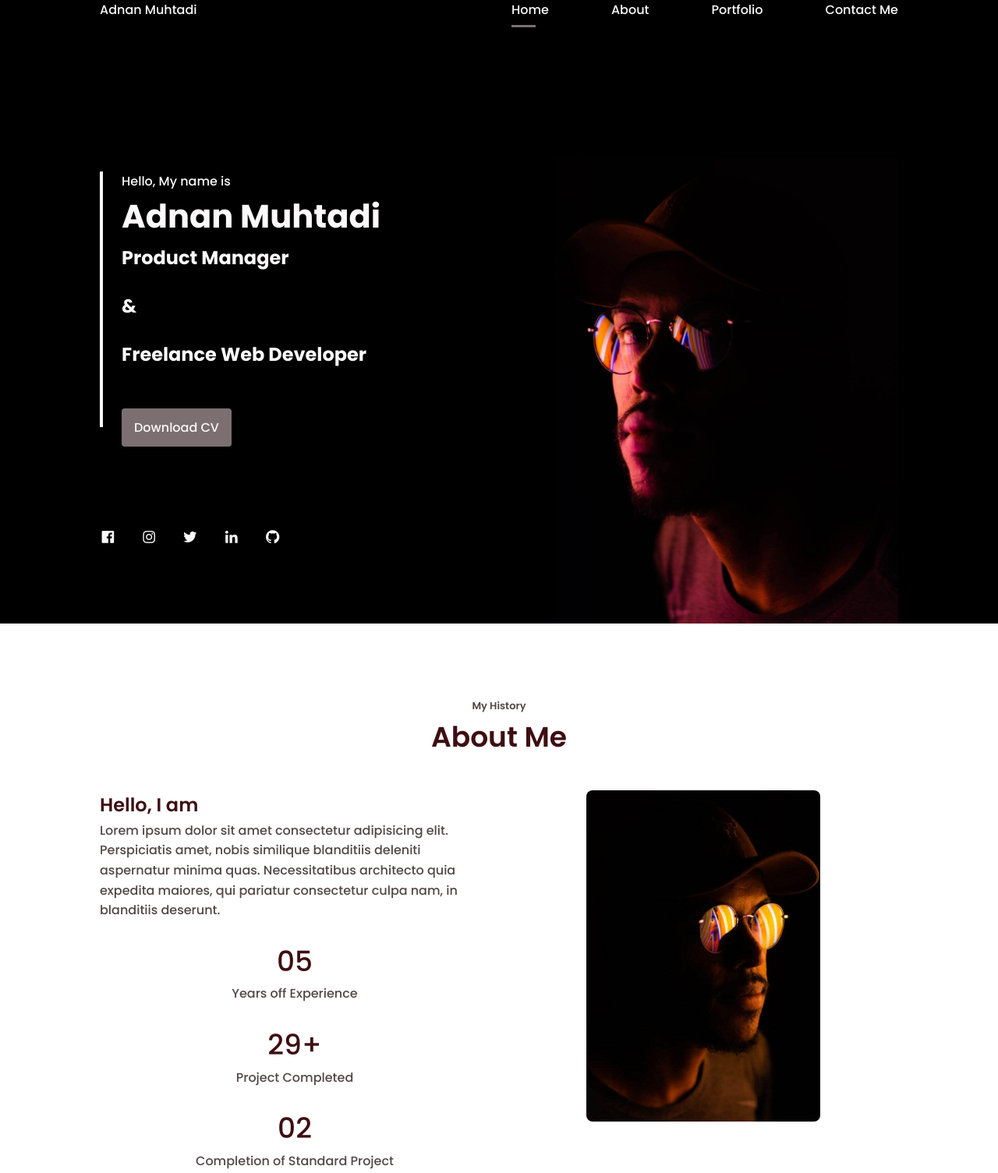
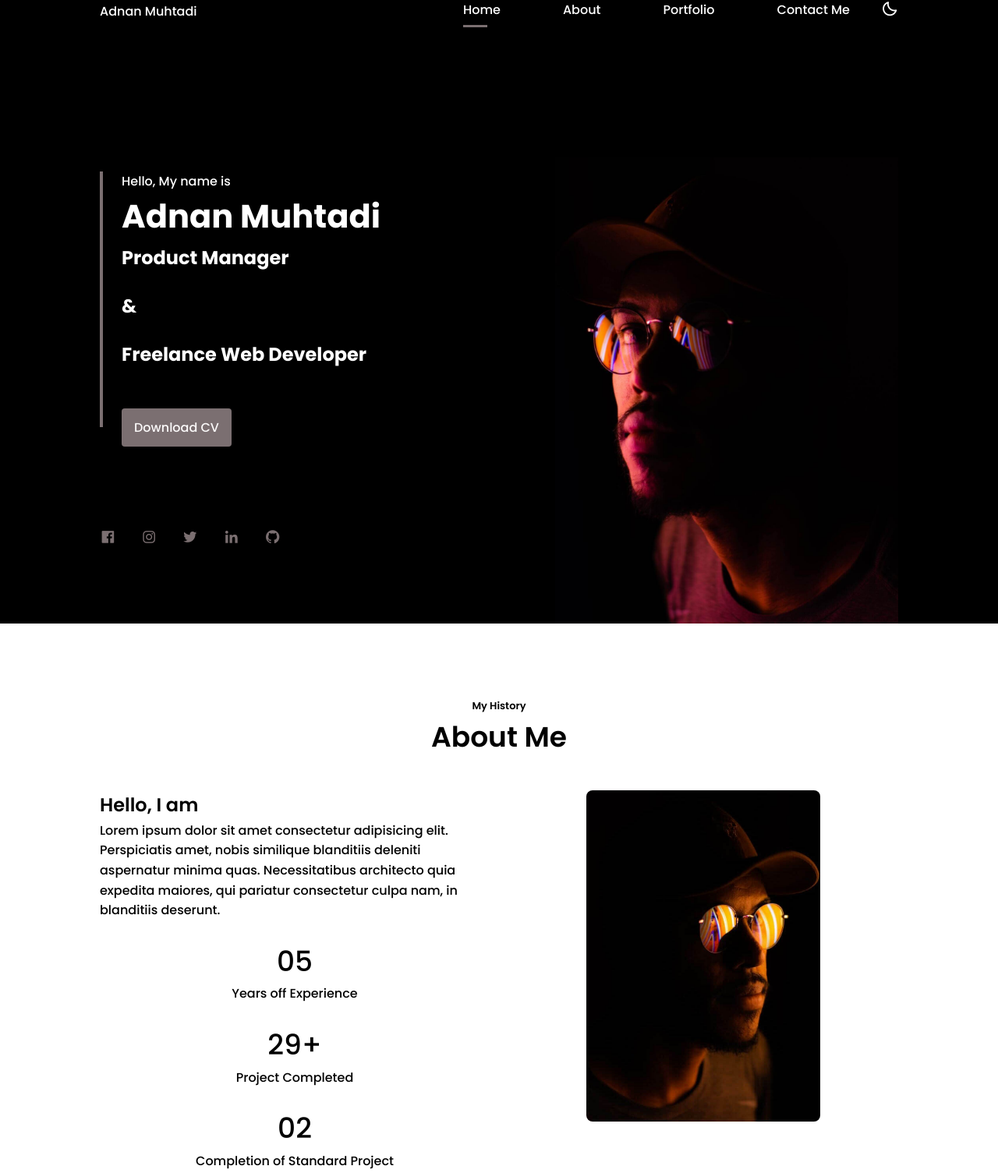
Before and after one commit to adnanmuhtadi/adnan-personal-profile, a plain HTML site: page index.html in a window 1280 px wide. Shown: the top 1505 px of the page at 78% size. Drawn offline with nearby package versions, Linux system fonts and the light colour scheme.

Commit message:
DarkMode

```diff
--- a/assets/css/style.css
+++ b/assets/css/style.css
@@ -6,11 +6,16 @@
     --header-height: 3rem;
 
     /* ===== COLORS ===== */
+    --bg-color: #fff;
+    --bg-color-rev: #fff;
+    --text-color: #000;
+    --text-color-rev: #fff;
     --first-color: #3e0e12;
+    --first-color-btn: #3e0e12;
     --first-color-dark: #2f0a0d;
-    --text-color: #524748;
     --first-color-light: #7b6f71;
     --first-color-lighten: #fbf9f9;
+    --first-color-lightest: #fff;
 
     /* ===== FONT AND TYPOGRAPHY ===== */
     --body-font: 'poppins', sans-serif;
@@ -60,6 +65,17 @@
 
 html{
     scroll-behavior: smooth;
+    background-color: var(--bg-color);
+}
+
+body.active{
+    --bg-color: #000;
+    --bg-color-rev: #000;
+    --text-color: #fff;
+    --first-color-btn: #fff;
+    --first-color-dark: #fff;
+    --first-color-light: #b6a8ab;
+    --first-color-lighten: #000;;
 }
 
 body{
@@ -68,6 +84,7 @@ body{
     font-size: var(--normal-font-size);
     font-weight: var(--font-medium);
     color: var(--text-color);
+    background-color: var(--bg-color);
     line-height: 1.6;
 }
 
@@ -106,7 +123,7 @@ img{
 
 .section-title{
     font-size: var(--h1-font-size);
-    color: var(--first-color);
+    color: var(--text-color);
     margin-bottom: var(--mb-3);
 }
 
@@ -162,11 +179,11 @@ img{
 
 .nav_item{
     margin-bottom: var(--mb-3);
-    color: var(--first-color-lighten);
+    color: var(--first-color-lightest);
 }
 
 .nav_link{
-    color: var(--first-color-lighten);
+    color: var(--first-color-lightest);
     transition: .3s
 }
 
@@ -176,11 +193,16 @@ img{
 
 .nav_logo,
 .nav_toggle{
-    color:var(--first-color-lighten);
+    color:var(--first-color-lightest);
 }
 
 .nav_toggle{
     font-size: 1.3rem;
+    cursor: pointer;
+}
+
+#darkmode {
+    font-size: 22px;
     cursor: pointer;
 }
 
@@ -266,8 +288,8 @@ img{
 }
 
 .home_data{
-    border-left: 4px solid var(--first-color-lighten);
-    color: var(--first-color-lighten);
+    border-left: 4px solid var(--first-color-light);
+    color: var(--text-color-rev);
     padding-left: 1.5rem;
     z-index: var(--z-tooltip);
 }
@@ -310,7 +332,7 @@ img{
     width: max-content;
     font-size: 1.3rem;
     margin-bottom: var(--mb-2);
-    color: var(--first-color-lighten);
+    color: var(--first-color-light);
 }
 
 .home_social-icon:hover{
@@ -320,7 +342,7 @@ img{
 /* BUTTONS */
 .button{
     display: inline-block;
-    background-color: var(--first-color);
+    background-color: var(--first-color-btn);
     color:var(--first-color-lighten);
     padding: .75rem 1rem;
     border-radius: .25rem;
@@ -353,12 +375,12 @@ img{
 .about_description span{
     font-size: var(--h2-font-size);
     font-weight: var(--font-semi-bold);
-    color: var(--first-color);
+    color: var(--text-color);
 }
 
 .about_number{
     font-size: var(--h1-font-size);
-    color: var(--first-color);
+    color: var(--text-color);
     display: block;
 }
 
@@ -375,7 +397,7 @@ img{
 
 .qualification_title{
     font-size: var(--h3-font-size);
-    color: var(--first-color);
+    color: var(--text-colo);
     margin-bottom: var(--mb-2);
     display: flex;
     align-items: center;
@@ -393,7 +415,7 @@ img{
 
 .qualification_area{
     font-size: var(--normal-font-size);
-    color: var(--first-color);
+    color: var(--text-color);
     margin-bottom: var(--mb-1);
     font-weight: var(--font-medium);
 }
@@ -457,7 +479,7 @@ img{
 /* Active Menu Portfolio */
 .active-portfolio{
     color: var(--first-color-dark);
-    font-weight: var(--font-semi-bold);
+    font-weight: var(--font-bold);
 }
 
 /* ===== CONTACT ME ===== */
@@ -480,6 +502,10 @@ img{
 .contact_icon,
 .contact_title{
     color: var(--first-color);
+}
+
+.contact_description{
+    color: var(--text-color-rev);
 }
 
 .icon_icon{
--- a/assets/js/main.js
+++ b/assets/js/main.js
@@ -84,3 +84,16 @@ gsap.from(".home_greeting .home_name, .home_profession, .home_button", {opacity:
 gsap.from(".nav_logo, .nav_toggle", { opacity: 0, duration: 2, delay: 1.5, y: 25, ease:'expo.out', stagger:.2 })
 gsap.from(".nav_item", { opacity: 0, duration: 2, delay: 1.8, y: 25, ease:'expo.out', stagger:.2 })
 gsap.from(".home_social-icon", { opacity: 0, duration: 2, delay: 2.3, y: 25, ease: 'expo.out', stagger: .2 })
+
+/* ===== DARK/LIGHT MODE ===== */
+let darkmode = document.querySelector('#darkmode');
+
+darkmode.onclick = () => {
+    if (darkmode.classList.contains('bx-moon')) {
+        darkmode.classList.replace('bx-moon', 'bx-sun');
+        document.body.classList.add('active');
+    } else {
+        darkmode.classList.replace('bx-sun', 'bx-moon');
+        document.body.classList.remove('active');
+    }
+}
--- a/index.html
+++ b/index.html
@@ -10,17 +10,14 @@
     <!-- ===== CSS STYLE SHEET ===== -->
     <link rel="stylesheet" href="assets/css/style.css">
 
-    <link href="https://unpkg.com/aos@2.3.1/dist/aos.css" rel="stylesheet">
+    <!-- ===== AOS SCROLL Animation - url (http://michalsnik.github.io/aos/) ===== -->
+    <link href="https://unpkg.com/aos@next/dist/aos.css" rel="stylesheet">
 
-    <!-- ===== BOX ICONS ===== -->
-    <!-- ===== url (https://boxicons.com/) ===== -->
+    <!-- ===== BOX ICONS - url (https://boxicons.com/) ===== -->
     <link rel="stylesheet" href="https://unpkg.com/boxicons@latest/css/boxicons.min.css">
 
-    <!-- ===== GREEN SOCK ===== -->
-    <!-- ===== url (https://www.kunkalabs.com/mixitup/) ===== -->
+    <!-- ===== GREEN SOCK - url (https://www.kunkalabs.com/mixitup/) ===== -->
     <script src="https://cdnjs.cloudflare.com/ajax/libs/gsap/3.11.4/gsap.min.js"></script>
-
-    <script src="https://unpkg.com/aos@2.3.1/dist/aos.js"></script>
 
 </head>
 
@@ -41,6 +38,9 @@
                     <li class="nav_item"><a href="#about" class="nav_item">About</a></li>
                     <li class="nav_item"><a href="#portfolio" class="nav_item">Portfolio</a></li>
                     <li class="nav_item"><a href="#contact" class="nav_item">Contact Me</a></li>
+                    <li class="nav_item">
+                        <div class="bx bx-moon" id="darkmode"></div>
+                    </li>
                 </ul>
             </div>
 
@@ -341,7 +341,7 @@
                     <div class="contact_box" data-aos="fade-up">
                         <i class="bx bx-envelope contact_icon"></i>
                         <h3 class="contact_title">Mail</h3>
-                        <span class="contact_description">blah@blah.blah</span>
+                        <span class="contact_description">adnanmuhtadi@hotmail.com</span>
                     </div>
 
                     <div class="contact_box" data-aos="fade-up">
@@ -350,7 +350,7 @@
                         <div>
                             <a href="https://wa.me/+447951258274" class="contact_social" target="_blank"><i
                                     class="bx bxl-whatsapp-square"></i></a>
-                            <a href="https://telegram.me/adnanmuhtadi" class=" contact_social"><i
+                            <a href="https://telegram.me/adnanmuhtadi" class=" contact_social" target="_blank"><i
                                     class="bx bxl-telegram"></i></a>
                             <a href="http://m.me/adnan.muhtadi" class="contact_social" target="_blank"><i
                                     class="bx bxl-messenger"></i></a>
@@ -373,8 +373,6 @@
             </div>
 
         </section>
-
-
 
     </main>
 
@@ -406,6 +404,7 @@
     <script src="assets/js/main.js"></script>
     <script src="assets/js/emailjs.js"></script>
 
+    <!-- ===== AOS SCROLL Animation - url (http://michalsnik.github.io/aos/) ===== -->
     <script src="https://unpkg.com/aos@next/dist/aos.js"></script>
     <script>
         AOS.init();
@@ -415,15 +414,17 @@
     <script type="text/javascript" src="https://cdn.jsdelivr.net/npm/@emailjs/browser@3/dist/email.min.js">
     </script>
 
-    <!-- ===== SWEETALERT - url (https://sweetalert.js.org/) ===== -->
-    <script src="https://unpkg.com/sweetalert/dist/sweetalert.min.js"></script>
-
     <script type="text/javascript">
         (function () {
             emailjs.init("user_9UPvI1Hs4JHGtyozwple6");
         })();
     </script>
 
+    <!-- ===== SWEETALERT - url (https://sweetalert.js.org/) ===== -->
+    <script src="https://unpkg.com/sweetalert/dist/sweetalert.min.js"></script>
+
+
+
 </body>
 
 </html>
```
